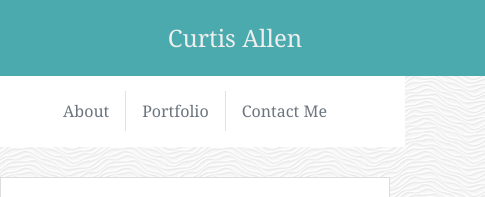
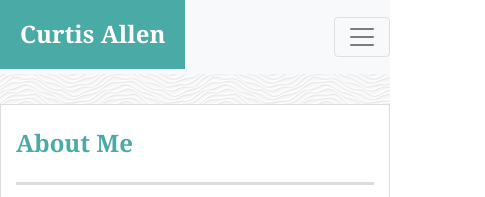
Before and after one commit to dbroncosfan1133/Bootstrap-Portfolio, a plain HTML site: page index.html in a window 390 px wide. Shown: the top 197 px of the page, 485 px wide, since content can reach past the window. Drawn offline with nearby package versions, Linux system fonts and the light colour scheme.

Commit message:
hamburger icon for page responsiveness

```diff
--- a/assets/css/main.css
+++ b/assets/css/main.css
@@ -2,10 +2,6 @@
     background-image: url('../imgs/white-waves.png');
     font-family: 'Georgia', 'Times', 'Times New Roman', serif;
     color: #777777;
-}
-
-#navFill {
-    background-color: #ffffff;
 }
 
 .navbar {
@@ -17,23 +13,21 @@
     float: right;
 }
 
-.hd-contain {
-    background-color: #4aaaad;
-    color: #eee;
-    font-size: 24px;
-    margin: 0px 0px 0px 0px;
-    padding: 20px 30px 20px 30px;
-    z-index: 1;
-}
-
 .txt-contain {
     border: 1px solid #dddddd;
     background-color: #ffffff;
     margin-top: 30px;
 }
 
+.navi-header {
+    background-color: #4aaaa5;
+    color: #ffffff;
+    padding: 20px 20px 20px 20px;
+    margin: -5px 0 0 0;
+}
+
 .page-header {
-    color: #4aaaad;
+    color: #4aaaa5;
     font-weight: bold;
 }
 
@@ -69,26 +63,3 @@ footer {
     padding-bottom: 10px;
     z-index: 2;
 }
-
-@media screen and (max-width: 680px) {
-    .hd-contain {
-        width: 680px;
-        text-align: center;
-    }
-
-    .contNav {
-        width: 680px;
-    }
-}
-
-@media screen and (max-width:550px) {
-    .hd-contain {
-        width: 500px;
-        text-align: center;
-    }
-
-    .contNav {
-        width: 500px;
-        padding-top: 15px;
-    }
-}
--- a/index.html
+++ b/index.html
@@ -12,27 +12,28 @@
 </head>
 
 <body id="main-bkgd">
-    <div class="row">
-        <nav class="navbar navbar-expand-lg">
-            <div class="navbar-brand h1 justify-content-center hd-contain">Curtis Allen</div>
-            <div class="collapse navbar-collapse" id= "navContent">
-        </nav>
-    <div class="col-lg-8" id="navFill"></div>
-    <nav class="navbar navbar-expand-lg justify-content-center contNav">
-        <ul class="navbar justify-content-end">
-                <li class="nav-item">
-                    <a class="nav-link text-secondary" href="index.html">About</a>
+    <nav class="navbar navbar-expand-lg navbar-light bg-light">
+        <a class="navbar-brand" href="index.html"><h2 class="navi-header">Curtis Allen</h2></a>
+        <button class="navbar-toggler" type="button" data-toggle="collapse" data-target="#navbarNav" aria-controls="navbarNav" aria-expanded="false" aria-label="Toggle navigation">
+            <span class="navbar-toggler-icon"></span>
+        </button>
+        <div class="collapse navbar-collapse" id="navbarNav">
+        <div class="navbar-nav float-right text-right pr-3">
+            <ul class="navbar-nav">
+                <li class="nav-item active">
+                    <a class="nav-link" href="index.html">About <span class="sr-only">(current)</span></a>
                 </li>
                 <li class="nav-item">
-                    <a class="nav-link text-secondary border-left border-right" href="portfolio.html">Portfolio</a>
+                    <a class="nav-link" href="portfolio.html">Portfolio</a>
                 </li>
                 <li class="nav-item">
-                    <a class="nav-link text-secondary" href="contact.html">Contact Me</a>
+                    <a class="nav-link" href="contact.html">Contact Me</a>
                 </li>
             </ul>
+        </div>
     </nav>
-    </div>
-
+    <script src="https://code.jquery.com/jquery-3.3.1.slim.min.js" integrity="sha384-q8i/X+965DzO0rT7abK41JStQIAqVgRVzpbzo5smXKp4YfRvH+8abtTE1Pi6jizo" crossorigin="anonymous"></script>
+    <script src="https://stackpath.bootstrapcdn.com/bootstrap/4.2.1/js/bootstrap.min.js" integrity="sha384-B0UglyR+jN6CkvvICOB2joaf5I4l3gm9GU6Hc1og6Ls7i6U/mkkaduKaBhlAXv9k" crossorigin="anonymous"></script>
 
     <div class="container">
         <div class="row">
@@ -59,26 +60,6 @@
                             </p>
                         </div>
                     </div>
-
-                    <!--<div class="col-md-3">
-                        <img src="assets/imgs/DSC07299.jpg" alt="Curtis Allen" title="Me and my dog Maya" width="299px" height="200px">
-                    </div>
-                    <div class="col-md-1"></div>
-                    <div class="col-md-8">
-                        <p>
-                            Hi, my name is Curtis.  I am currently a Production Supervisor at a PCB Manufacturing facility.  I manage the Surface Finish Department
-                            with 8 different processes and 24 employees. I am responsible for tracking priority orders through my department, approving/declining
-                            vacation requests, scheduling overtime, working with engineering to make changes to processes, tracking quality by reject codes, annual
-                            performance reviews, and much more.
-                        </p>
-                        <p>
-                            I am learning how to code professionally and look forward to using those skills in a new career path.
-                            I love everything electronics related and have a passion for PC's. I have built 3 of my own personal
-                            computers, a home theater PC (HTPC), a personal Unraid Server with a Plex Media Server docker and
-                            a docker for doing automatic file backups, and sadly haha, :) my prize possession, a high-end gaming
-                            rig complete with a custom watercooled loop.
-                        </p>
-                    </div>-->
                 </div>
             </div>
         </div>
```
Also changed, not shown: contact.html (+15 -13 lines), portfolio.html (+15 -13 lines).
